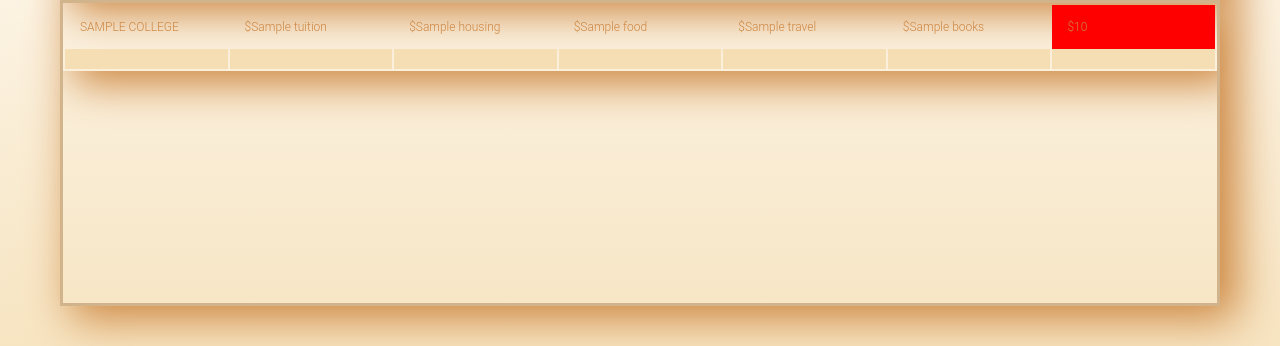
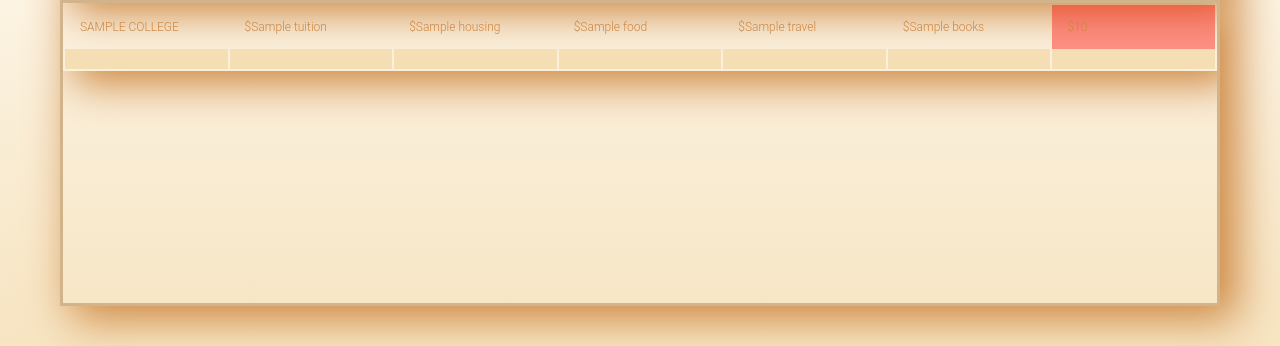
Before and after one commit to AshaBrianna/Aid_by_AID, a Python web app: template templates/MainPage.html in a window 1280 px wide. Shown: the part 299-645 px from the top of the page. Run offline with Jinja, Linux system fonts and the light colour scheme; the template is opened without the code that fills it: most values are stand-ins (such as "Sample title", 1, 10 or a date in 2020).

Commit message:
background

```diff
--- a/stylesheets/aid_by_AID.css
+++ b/stylesheets/aid_by_AID.css
@@ -210,11 +210,12 @@ label{
   }
 
 .isInBudget {
-  background-color: green;
+  background-color: rgba(0, 128, 0, .4);
   }
 
 .isNotInBudget{
-  background-color: red;
+  background-color: rgba(255, 0, 0, 0.4);
+;
  }
 
  h1{
--- a/templates/SelectCollege.html
+++ b/templates/SelectCollege.html
@@ -14,7 +14,6 @@
     <a class = "myButton" href="/AddStudent" > + PROFILE </a>
   </div>
   <body>
-    <form class="" action="/college_list" method="POST">
     <form class="" action="/preloaded_colleges" method="POST">
       <div class="container">
       {% for colleges in college %}
```
